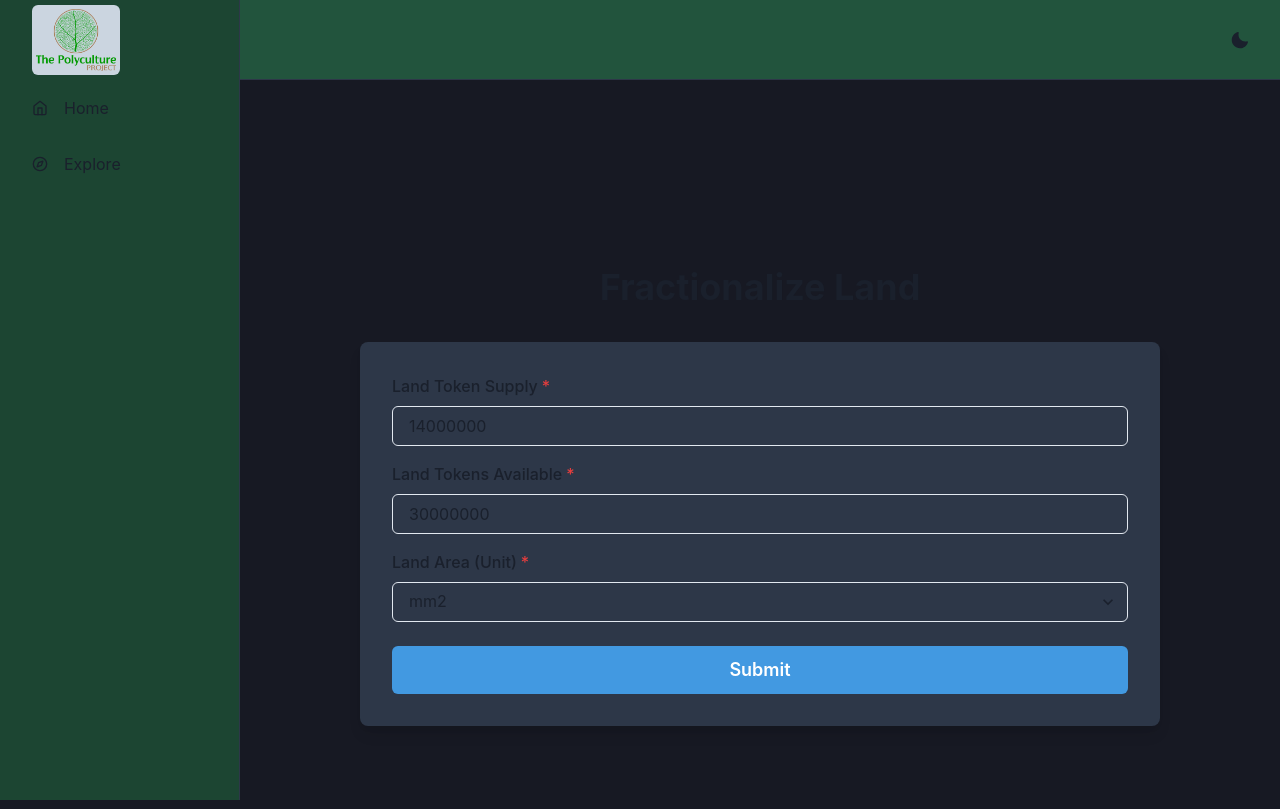
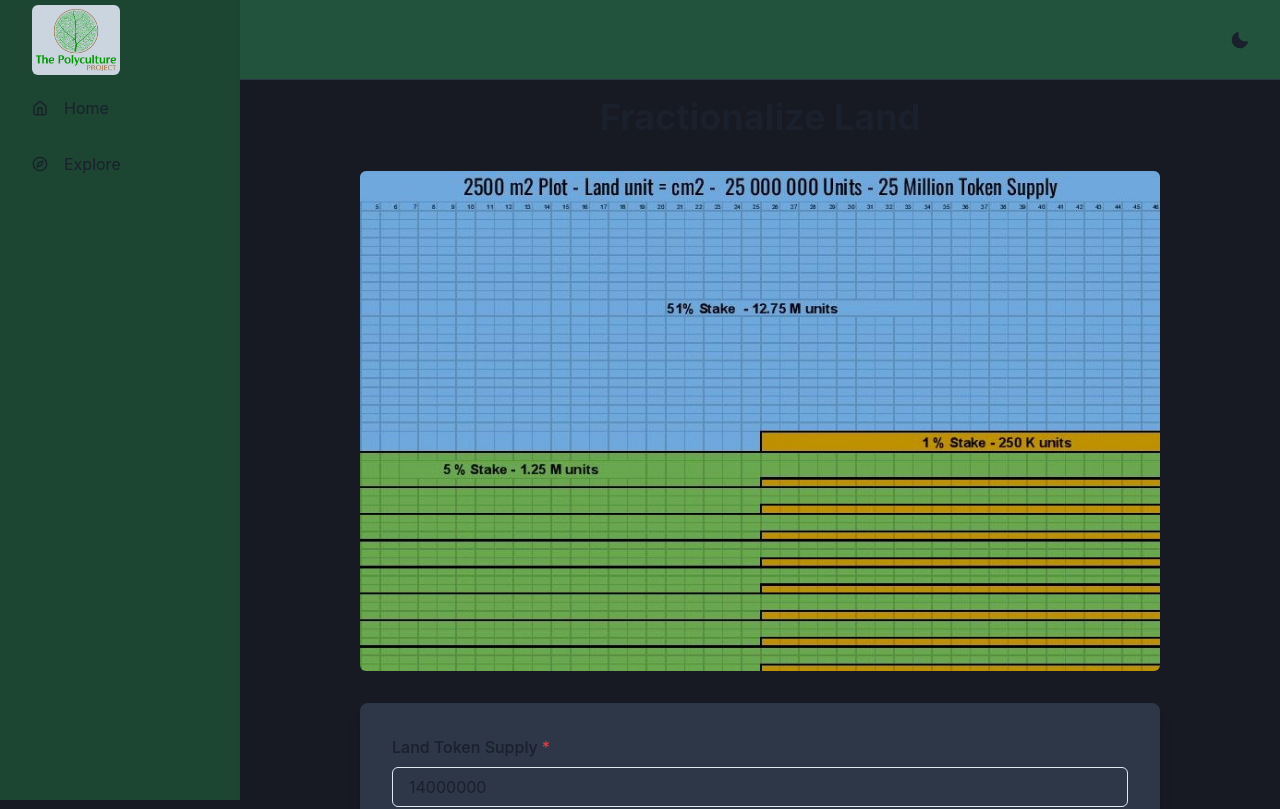
Before and after one commit to fysp11/based-nextjs, a Next.js app: page /admin/projects/1/nft in a window 1280 px wide. Shown: the top 809 px of the page. Built offline with nearby package versions, Linux system fonts and the light colour scheme.

Commit message:
add fractal image

```diff
--- a/pages/admin/projects/[id]/nft.tsx
+++ b/pages/admin/projects/[id]/nft.tsx
@@ -1,4 +1,4 @@
-import { Flex, Box, FormControl, FormLabel, Input, Stack, Button, Heading, HStack, Select, InputGroup, InputRightAddon } from '@chakra-ui/react';
+import { Flex, Box, FormControl, FormLabel, Input, Stack, Button, Heading, HStack, Select, InputGroup, InputRightAddon, Image } from '@chakra-ui/react';
 import { useRouter } from 'next/router';
 import { ChangeEvent, useContext, useEffect, useState } from 'react';
 
@@ -78,6 +78,17 @@ export default function SignupCard() {
                         Fractionalize Land
                     </Heading>
                 </Stack>
+                <Flex>
+                    <Image
+                        rounded={'md'}
+                        alt={'fractal'}
+                        src={'/images/fractal.jpg'}
+                        fit={'cover'}
+                        align={'center'}
+                        w={'100%'}
+                        h={{ base: '100%', sm: '400px', lg: '500px' }}
+                    />
+                </Flex>
                 <Box
                     rounded={'lg'}
                     bg='gray.700'
```
Also changed, not shown: public/images/fractal.jpg (added).
